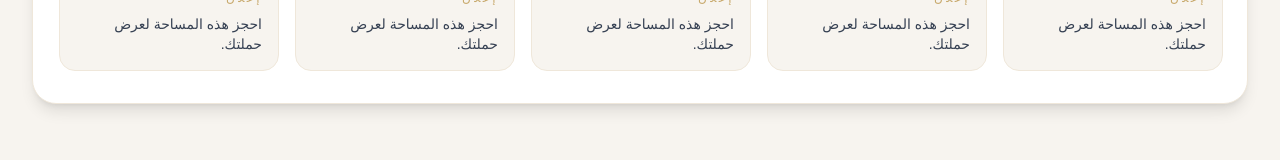
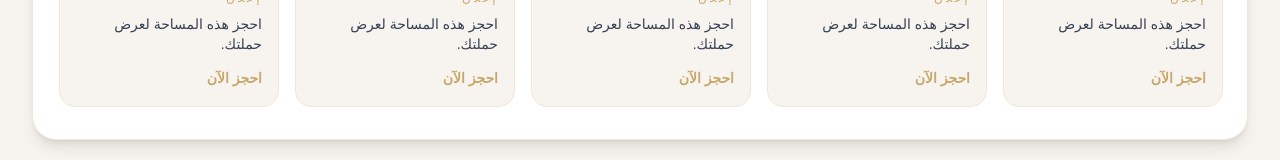
Before and after one commit to Aboodvv/abaya-marketplace, a Next.js app: page / in a window 1280 px wide. Shown: the part 2133-2293 px from the top of the page. Built offline with nearby package versions, Linux system fonts and the light colour scheme; no server answers; the database is empty.

Commit message:
Add booking links to ad cards

```diff
--- a/src/app/page.tsx
+++ b/src/app/page.tsx
@@ -202,9 +202,12 @@ export default function Home() {
             <p className="text-white/70 mb-6">{t.home.ads.items[0].subtitle}</p>
             <div className="flex items-center justify-between">
               <span className="text-sm text-white/60">{t.home.ads.items[0].size}</span>
-              <button className="px-4 py-2 rounded-full border border-[#c7a86a] text-[#c7a86a] hover:bg-[#c7a86a] hover:text-black transition text-sm">
-                {t.home.ads.cta}
-              </button>
+                <Link
+                  href="https://iwtsp.com/966550514533"
+                  className="px-4 py-2 rounded-full border border-[#c7a86a] text-[#c7a86a] hover:bg-[#c7a86a] hover:text-black transition text-sm"
+                >
+                  {t.home.ads.cta}
+                </Link>
             </div>
           </div>
 
@@ -221,7 +224,12 @@ export default function Home() {
                 <p className="text-gray-600 mb-4">{item.subtitle}</p>
                 <div className="flex items-center justify-between">
                   <span className="text-sm text-gray-500">{item.size}</span>
-                  <span className="text-sm font-semibold text-[#c7a86a]">{t.home.ads.cta}</span>
+                  <Link
+                    href="https://iwtsp.com/966550514533"
+                    className="text-sm font-semibold text-[#c7a86a] hover:underline"
+                  >
+                    {t.home.ads.cta}
+                  </Link>
                 </div>
               </div>
             ))}
@@ -242,11 +250,17 @@ export default function Home() {
                 <p className="text-xs uppercase tracking-[0.2em] text-[#c7a86a] mb-2">
                   {lang === "ar" ? "إعلان" : "Ad"}
                 </p>
-                <p className="text-gray-700 text-sm">
+                <p className="text-gray-700 text-sm mb-3">
                   {lang === "ar"
                     ? "احجز هذه المساحة لعرض حملتك."
                     : "Reserve this slot for your campaign."}
                 </p>
+                <Link
+                  href="https://iwtsp.com/966550514533"
+                  className="text-sm font-semibold text-[#c7a86a] hover:underline"
+                >
+                  {t.home.ads.cta}
+                </Link>
               </div>
             ))}
           </div>
```
